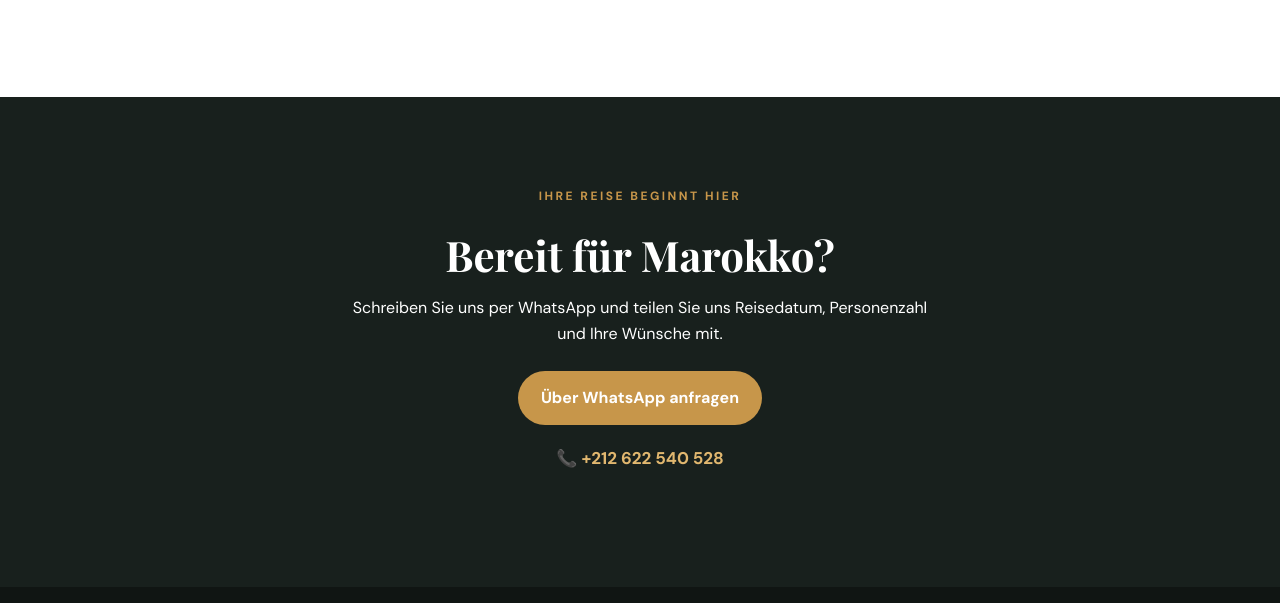
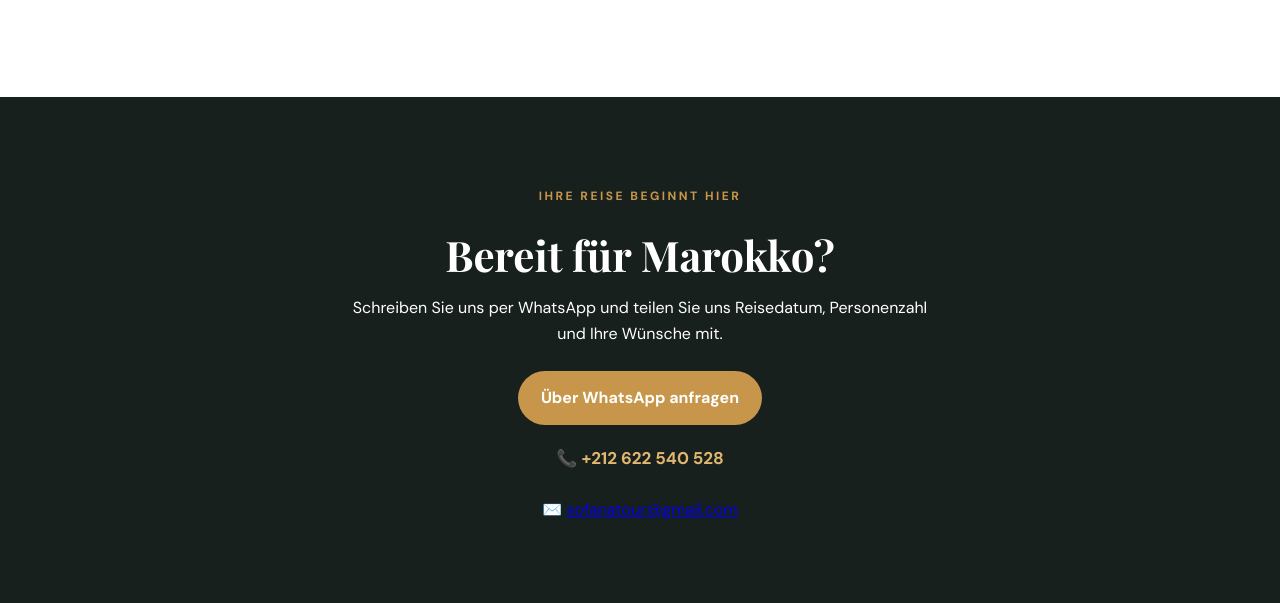
Before and after one commit to manotti22/Sofanatour, a plain HTML site: page index.html in a window 1280 px wide. Shown: the part 3169-3772 px from the top of the page. Drawn offline with nearby package versions, Linux system fonts and the light colour scheme.

Commit message:
Update index.html

```diff
--- a/index.html
+++ b/index.html
@@ -731,7 +731,9 @@
   <p class="phone">
     📞 +212 622 540 528
   </p>
-
+<p class="email">
+  ✉️ <a href="mailto:sofanatour@gmail.com">sofanatour@gmail.com</a>
+</p>
 </section>
 
 </main>
```
